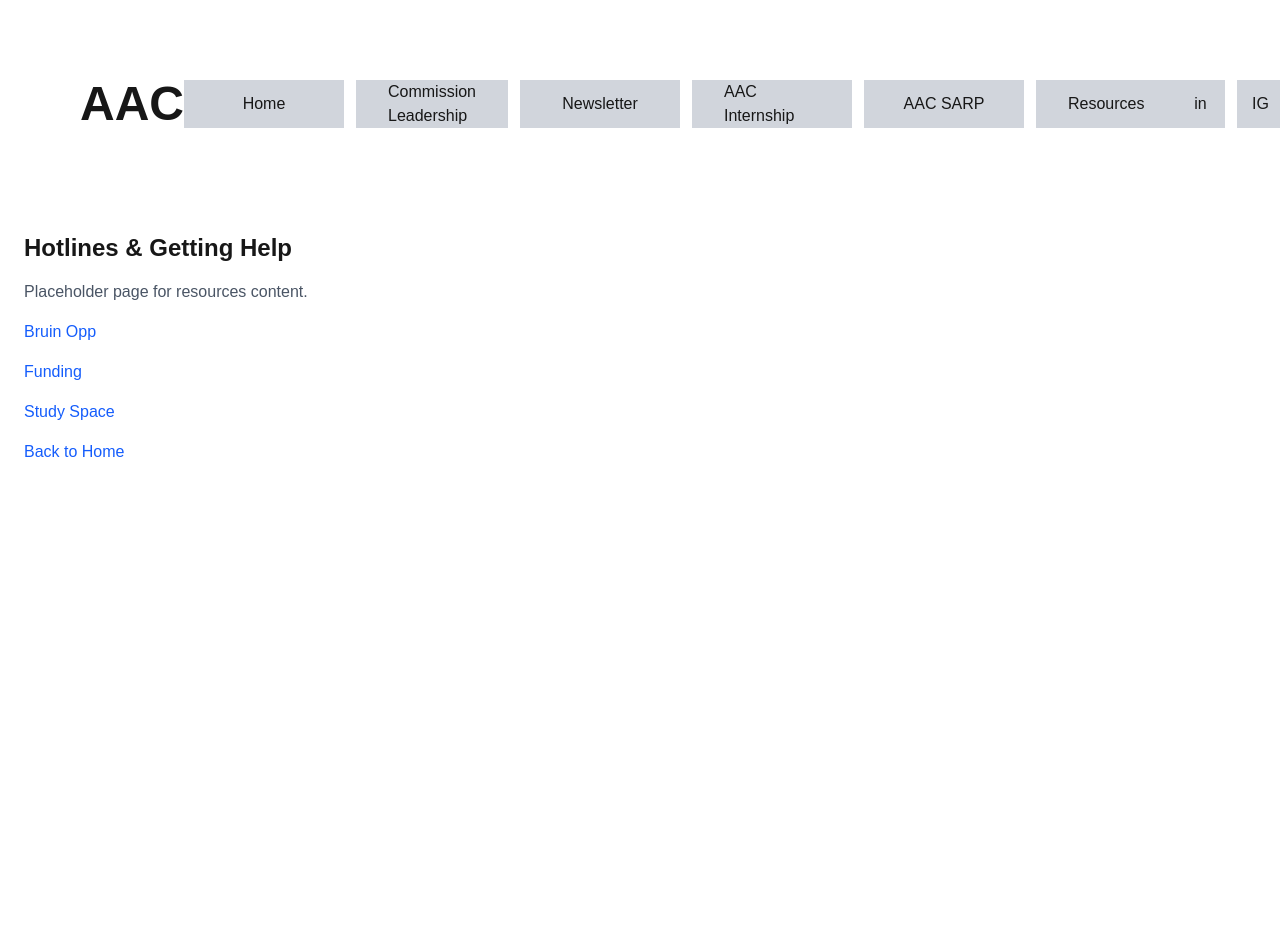
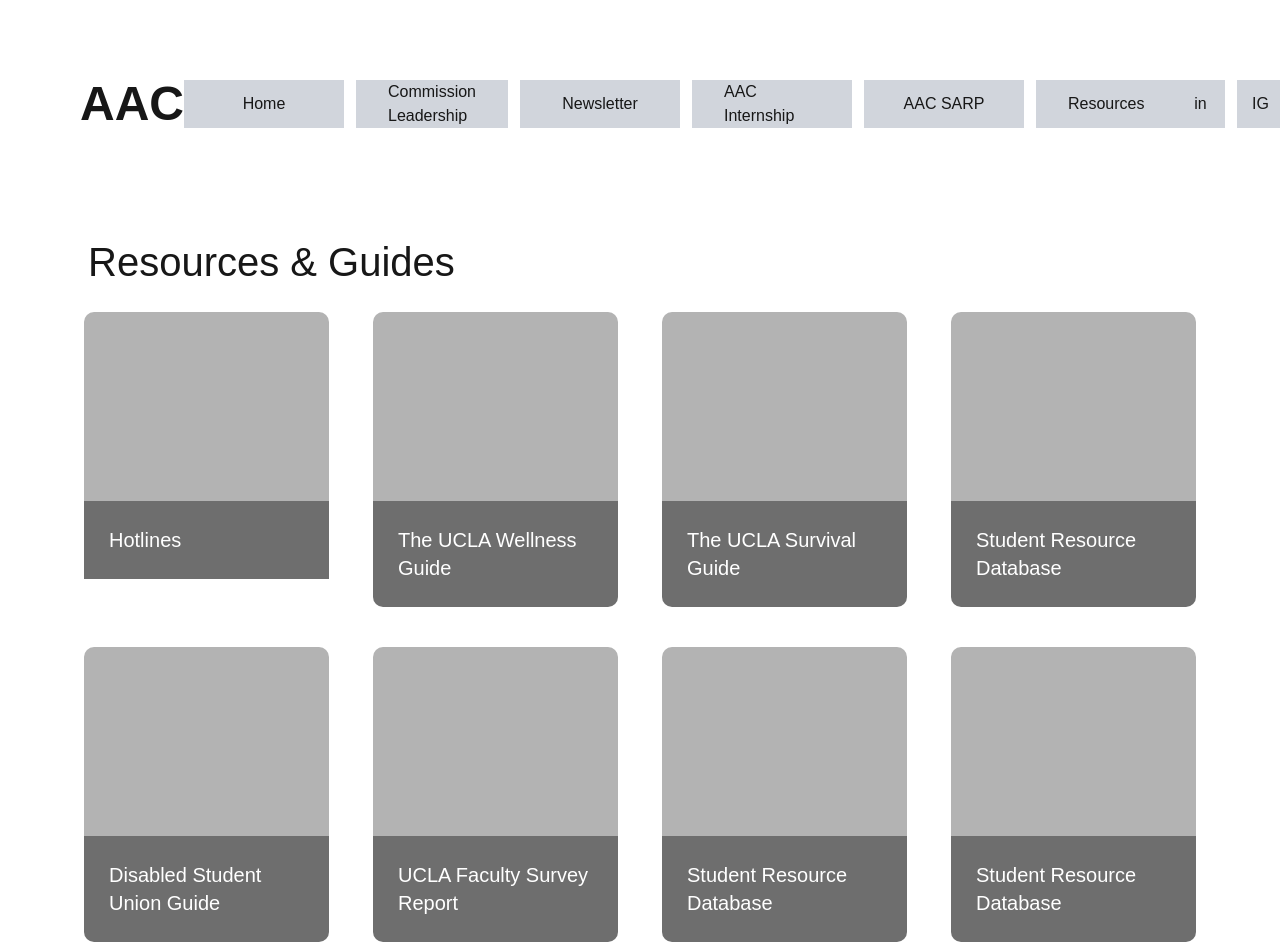
Before and after one commit to hillarynve/usac-aac-website, a Next.js app: page /resources in a window 1280 px wide. Shown: the top 952 px of the page. Built offline with nearby package versions, Linux system fonts and the light colour scheme.

Commit message:
Finished Resource Landing Page midfi, left the links below

```diff
--- a/app/resources/page.tsx
+++ b/app/resources/page.tsx
@@ -3,10 +3,69 @@ import Link from "next/link";
 export default function Resources() {
   return (
     <section>
-      <h1 className="text-2xl font-bold">Hotlines & Getting Help</h1>
-      <p className="mt-4 text-gray-600">
-        Placeholder page for resources content.
-      </p>
+      <h1 className="text-[40px] font-medium px-16 text-left">Resources & Guides</h1>
+
+      <div className="flex flex-row gap-11 px-[60px] py-5 w-full justify-center">
+        <div className= "flex-1 flex flex-col rounded-[10px] overflow-hidden">
+          <div className="min-h-[189px] bg-[#B3B3B3]"></div>
+          <div className="bg-[#6E6E6E] px-[25px] py-[25px]">
+            <p className="text-white text-xl font-medium">Hotlines</p>
+          </div>
+        </div>
+
+        <div className= "flex-1 flex flex-col rounded-[10px] overflow-hidden">
+          <div className="min-h-[189px] bg-[#B3B3B3]"></div>
+          <div className="bg-[#6E6E6E] px-[25px] py-[25px]">
+            <p className="text-white text-xl font-medium">The UCLA Wellness Guide</p>
+          </div>
+        </div>
+
+        <div className= "flex-1 flex flex-col rounded-[10px] overflow-hidden">
+          <div className="min-h-[189px] bg-[#B3B3B3]"></div>
+          <div className="bg-[#6E6E6E] px-[25px] py-[25px]">
+            <p className="text-white text-xl font-medium">The UCLA Survival Guide</p>
+          </div>
+        </div>
+
+        <div className= "flex-1 flex flex-col rounded-[10px] overflow-hidden">
+          <div className="min-h-[189px] bg-[#B3B3B3]"></div>
+          <div className="bg-[#6E6E6E] px-[25px] py-[25px]">
+            <p className="text-white text-xl font-medium">Student Resource Database</p>
+          </div>
+        </div>
+      </div>
+
+
+
+      <div className="flex flex-row gap-11 px-[60px] py-5 w-full justify-center">
+        <div className= "flex-1 flex flex-col rounded-[10px] overflow-hidden">
+          <div className="min-h-[189px] bg-[#B3B3B3]"></div>
+          <div className="bg-[#6E6E6E] px-[25px] py-[25px]">
+            <p className="text-white text-xl font-medium">Disabled Student Union Guide</p>
+          </div>
+        </div>
+
+        <div className= "flex-1 flex flex-col rounded-[10px] overflow-hidden">
+          <div className="min-h-[189px] bg-[#B3B3B3]"></div>
+          <div className="bg-[#6E6E6E] px-[25px] py-[25px]">
+            <p className="text-white text-xl font-medium">UCLA Faculty Survey Report</p>
+          </div>
+        </div>
+
+        <div className= "flex-1 flex flex-col rounded-[10px] overflow-hidden">
+          <div className="min-h-[189px] bg-[#B3B3B3]"></div>
+          <div className="bg-[#6E6E6E] px-[25px] py-[25px]">
+            <p className="text-white text-xl font-medium">Student Resource Database</p>
+          </div>
+        </div>
+
+        <div className= "flex-1 flex flex-col rounded-[10px] overflow-hidden">
+          <div className="min-h-[189px] bg-[#B3B3B3]"></div>
+          <div className="bg-[#6E6E6E] px-[25px] py-[25px]">
+            <p className="text-white text-xl font-medium">Student Resource Database</p>
+          </div>
+        </div>
+      </div>
 
       <Link href="/resources/BruinOpp" className="mt-4 inline-block text-blue-600 hover:underline">
         Bruin Opp </Link><br></br>
```
